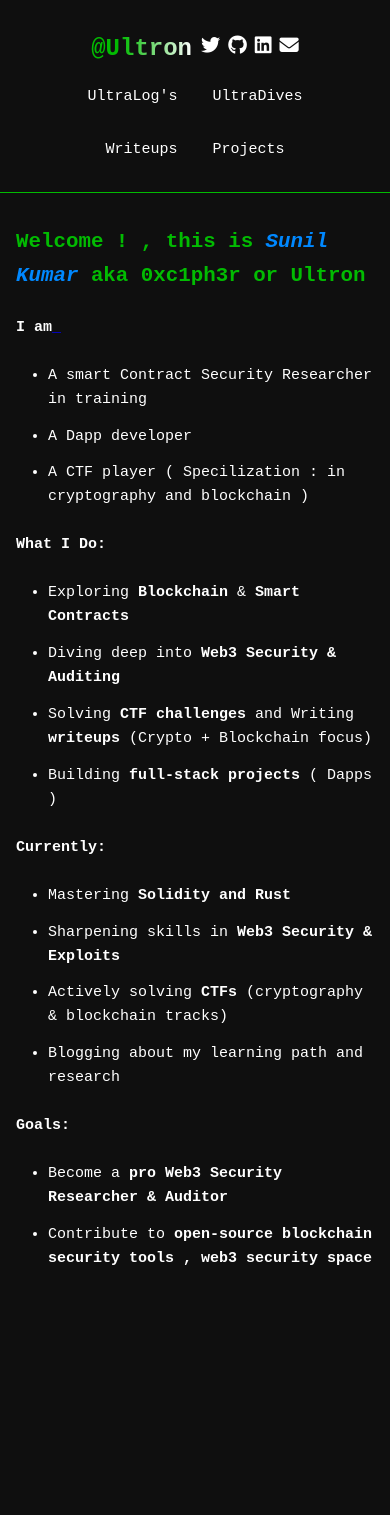
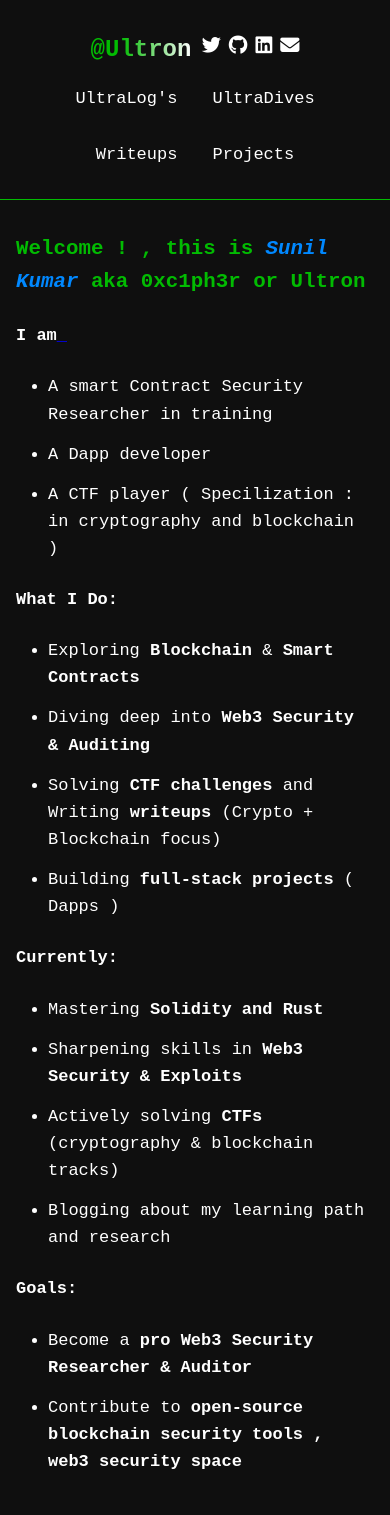
Before and after one commit to Ultr0nX/new-blog-jekyll, a Jekyll site: the page built from index.markdown, in a window 390 px wide. Built offline with Jekyll 4.4.1, drawn with Linux system fonts in a browser that asks for light colours; before the commit the page ends 1311 px from its top, so only the background shows below that.

Commit message:
Font Size changed

```diff
--- a/assets/css/custom.css
+++ b/assets/css/custom.css
@@ -247,7 +247,7 @@ h1::after { display: none !important; }
 
 /* Mobile responsive fixes */
 @media (max-width: 768px) {
-    body { font-size: 15px; }
+    body { font-size: 17px; }
 
     header {
         flex-direction: column;
```
